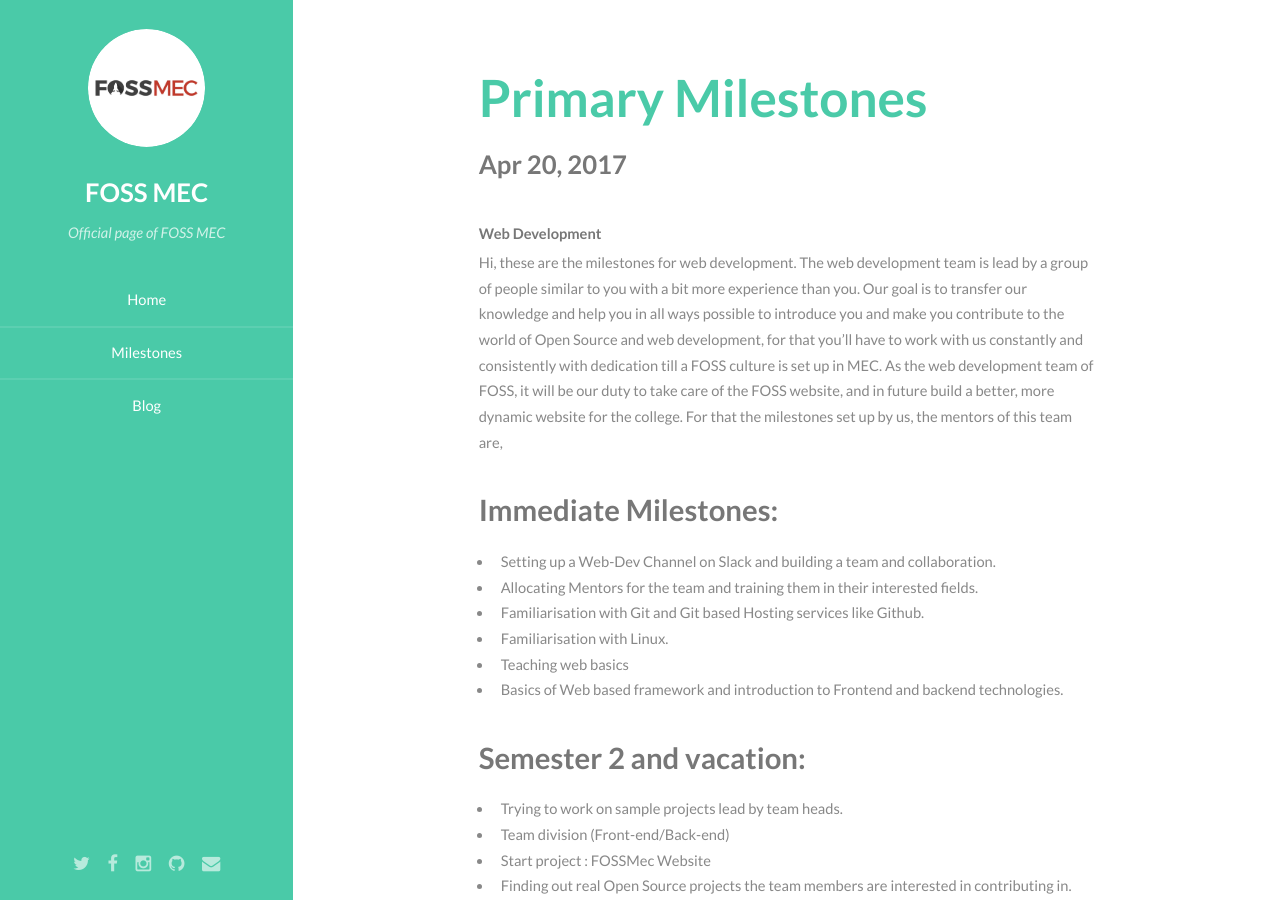
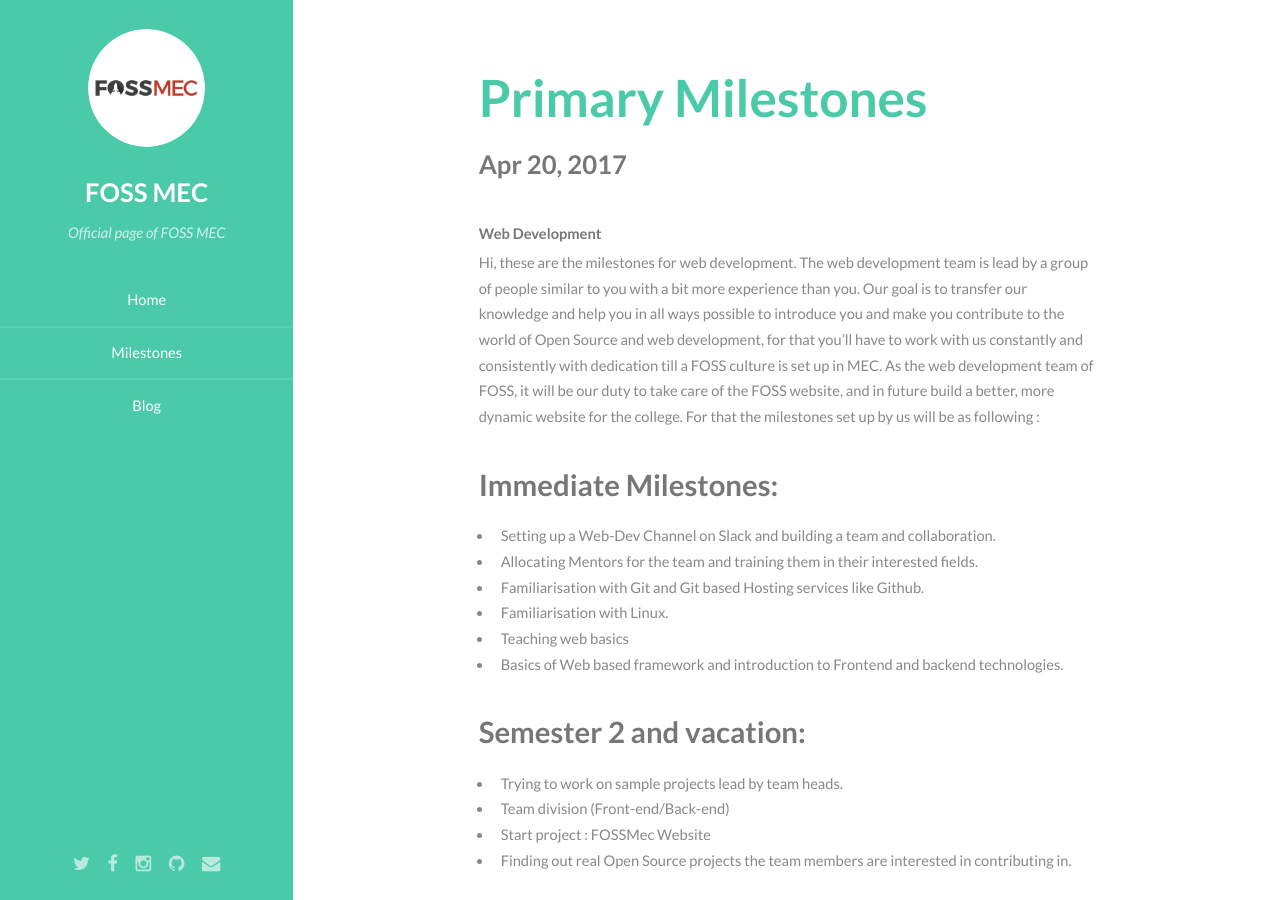
Before and after one commit to harirajk/fossmec.github.io, a Jekyll site: the page built from _webdev/milestone1.md, in a window 1280 px wide and 900 px high. Built offline with Jekyll 4.4.1, drawn with Linux system fonts in a browser that asks for light colours.

Commit message:
Minor Changes

```diff
--- a/_webdev/milestone1.md
+++ b/_webdev/milestone1.md
@@ -4,7 +4,7 @@
 ---
 # Web Development
 
-Hi, these are the milestones for web development. The web development team is lead by a group of people similar to you with a bit more experience than you. Our goal is to transfer our knowledge and help you in all ways possible to introduce you and make you contribute to the world of Open Source and web development, for that you'll have to work with us constantly and consistently with dedication till a FOSS culture is set up in MEC. As the web development team of FOSS, it will be our duty to  take care of the FOSS website, and in future build a better, more dynamic website for the college. For that the milestones set up by us, the mentors of this team are,
+Hi, these are the milestones for web development. The web development team is lead by a group of people similar to you with a bit more experience than you. Our goal is to transfer our knowledge and help you in all ways possible to introduce you and make you contribute to the world of Open Source and web development, for that you'll have to work with us constantly and consistently with dedication till a FOSS culture is set up in MEC. As the web development team of FOSS, it will be our duty to  take care of the FOSS website, and in future build a better, more dynamic website for the college. For that the milestones set up by us will be as following :
 
 ## Immediate Milestones:
 
```
